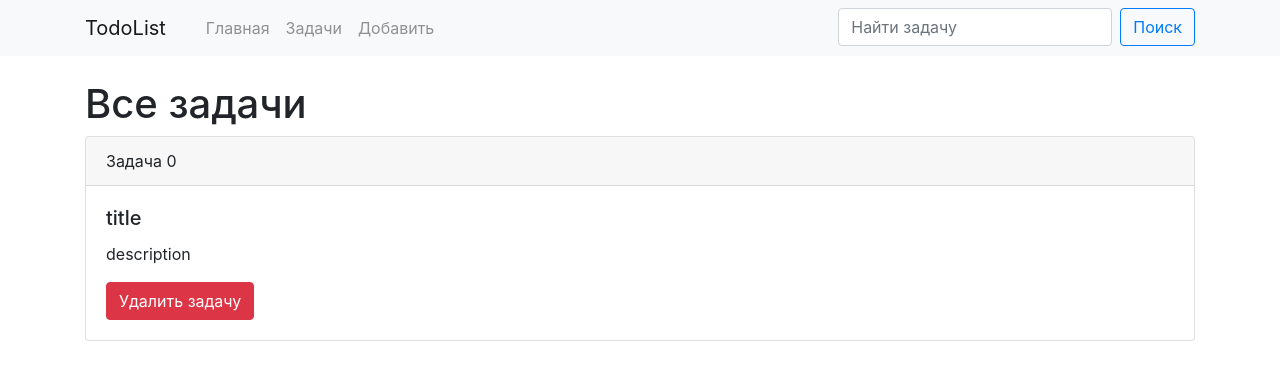
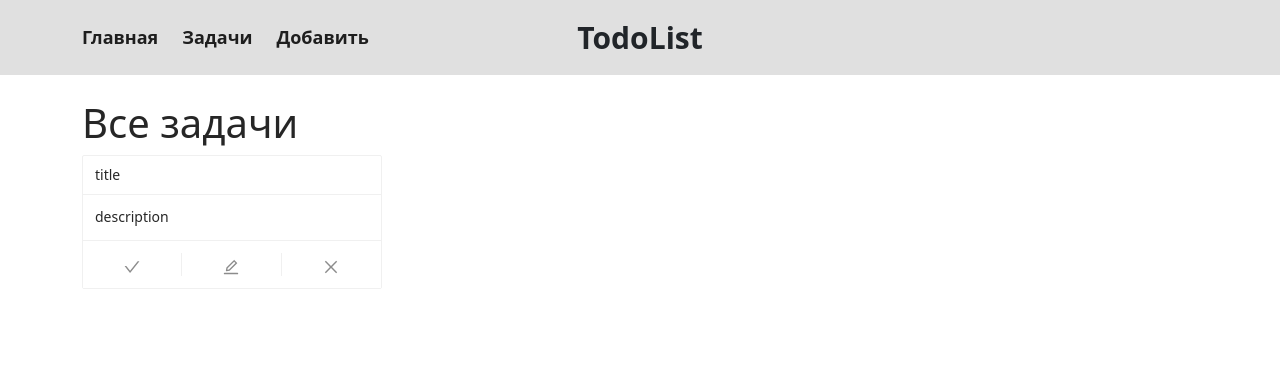
Before and after one commit to AlexType/todo-list, a Next.js app: page /all-tasks in a window 1280 px wide. Shown: the top 380 px of the page. Built offline with nearby package versions, Linux system fonts and the light colour scheme.

Commit message:
upd: react-bootstrap -> antd components and bootstrap v5 grid

```diff
--- a/package.json
+++ b/package.json
@@ -9,11 +9,11 @@
     "lint": "next lint"
   },
   "dependencies": {
-    "bootstrap": "^4.6.0",
+    "antd": "^4.16.6",
+    "bootstrap": "^5.0.2",
     "nanoid": "^3.1.23",
     "next": "11.0.1",
     "react": "17.0.2",
-    "react-bootstrap": "^1.6.1",
     "react-dom": "17.0.2",
     "react-redux": "^7.2.4",
     "redux": "^4.1.0",
--- a/src/components/TaskItem/index.jsx
+++ b/src/components/TaskItem/index.jsx
@@ -1,9 +1,9 @@
-import { Card, Button } from "react-bootstrap"
+import { Card } from 'antd';
+import { EditOutlined, CloseOutlined, CheckOutlined } from '@ant-design/icons';
 import { useDispatch } from "react-redux";
 import { removeTask } from "../../redux/actions/taskActions";
 
 export default function TaskItem({ id, title, description }) {
-
     const dispatch = useDispatch();
 
     const deleteHandler = () => {
@@ -11,13 +11,18 @@ export default function TaskItem({ id, title, description }) {
     };
 
     return (
-        <Card>
-            <Card.Header>Задача {id}</Card.Header>
-            <Card.Body>
-                <Card.Title>{title}</Card.Title>
-                <Card.Text>{description}</Card.Text>
-                <Button variant="danger" onClick={deleteHandler}>Удалить задачу</Button>
-            </Card.Body>
+        <Card
+            className="mb-3"
+            size="small"
+            title={title}
+            style={{ width: 300 }}
+            actions={[
+                <CheckOutlined key="done" />,
+                <EditOutlined key="edit" />,
+                <CloseOutlined key="remove" onClick={deleteHandler} />,
+            ]}
+        >
+            <p className="mb-0">{description}</p>
         </Card>
     )
 }
--- /dev/null
+++ b/src/containers/Header/Header.module.scss
@@ -0,0 +1,20 @@
+.header {
+    padding: 15px 0;
+    background: rgb(224, 224, 224);
+}
+
+.logo {
+    font-weight: 900;
+    font-size: 30px;
+}
+
+.link {
+    font-size: 18px;
+    font-weight: 600;
+    color: #1e1e1e;
+    text-decoration: none;
+    &:hover {
+        color: #1e1e1e;
+        text-decoration: underline;
+    }
+}
--- a/src/containers/Header/index.jsx
+++ b/src/containers/Header/index.jsx
@@ -1,35 +1,38 @@
-import { Form, FormControl, Navbar, Nav, Button } from "react-bootstrap";
 import Link from 'next/link'
+import styles from './Header.module.scss';
 
 const Header = () => {
 
     return (
-        <Navbar bg="light" variant="light">
+        <header className={styles.header}>
             <div className="container">
-                <div className="row justify-content-center justify-content-md-between w-100 m-0">
-                    <div className="col-auto d-flex align-items-center">
-                        <Navbar.Brand>TodoList</Navbar.Brand>
-                        <Nav className='ml-4'>
-                            <Link href="/">
-                                <a className="link link_gray">Главная</a>
-                            </Link>
-                            <Link href="/all-tasks">
-                                <a className="link link_gray mx-3">Задачи</a>
-                            </Link>
-                            <Link href="/add-task">
-                                <a className="link link_gray">Добавить</a>
-                            </Link>
-                        </Nav>
+                <div className="row align-items-center">
+                    <div className="col">
+                        <div className="row">
+                            <div className="col-auto">
+                                <Link href="/">
+                                    <a className={styles.link}>Главная</a>
+                                </Link>
+                            </div>
+                            <div className="col-auto">
+                                <Link href="/all-tasks">
+                                    <a className={styles.link}>Задачи</a>
+                                </Link>
+                            </div>
+                            <div className="col-auto">
+                                <Link href="/add-task">
+                                    <a className={styles.link}>Добавить</a>
+                                </Link>
+                            </div>
+                        </div>
                     </div>
-                    <div className="col-auto d-none d-sm-block mt-2 mt-md-0">
-                        <Form inline>
-                            <FormControl type="text" placeholder="Найти задачу" className="mr-sm-2" />
-                            <Button variant="outline-primary" >Поиск</Button>
-                        </Form>
+                    <div className="col-auto">
+                        <p className={styles.logo}>TodoList</p>
                     </div>
+                    <div className="col"></div>
                 </div>
             </div>
-        </Navbar>
+        </header>
     )
 }
 
--- a/styles/main.scss
+++ b/styles/main.scss
@@ -1,2 +1,22 @@
-@import "~bootstrap/scss/bootstrap";
+// antd
+@import "~antd/dist/antd.css";
+
+// bootstrap
+@import "~bootstrap/scss/functions";
+@import "~bootstrap/scss/variables";
+@import "~bootstrap/scss/mixins";
+@import "~bootstrap/scss/root";
+@import "~bootstrap/scss/reboot";
+@import "~bootstrap/scss/type";
+@import "~bootstrap/scss/images";
+@import "~bootstrap/scss/containers";
+@import "~bootstrap/scss/grid";
+@import "~bootstrap/scss/utilities";
+@import "~bootstrap/scss/utilities/api";
+
+// common
 @import "common/link";
+
+p {
+    margin-bottom: 0;
+}
```
Also changed, not shown: pages/add-task/index.jsx (+6 -23 lines), 1 other file (tests, documents, lock files or other folders).
